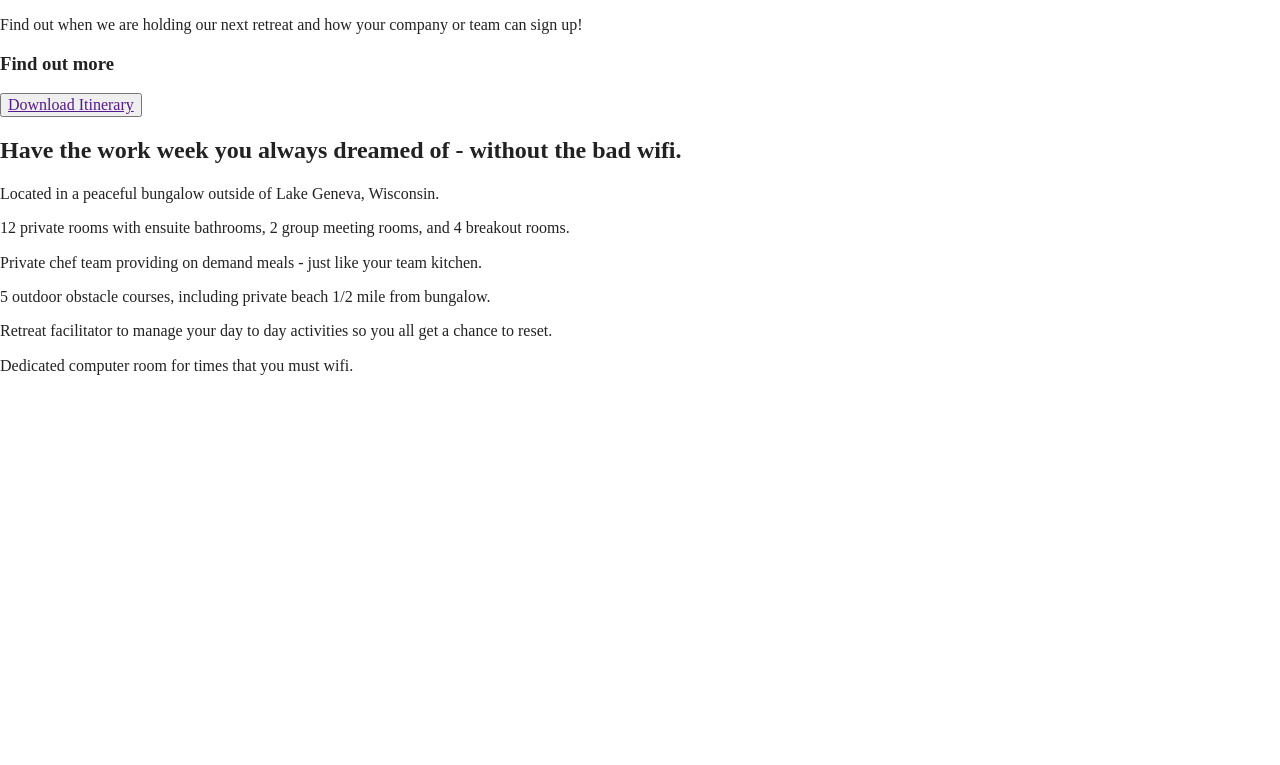
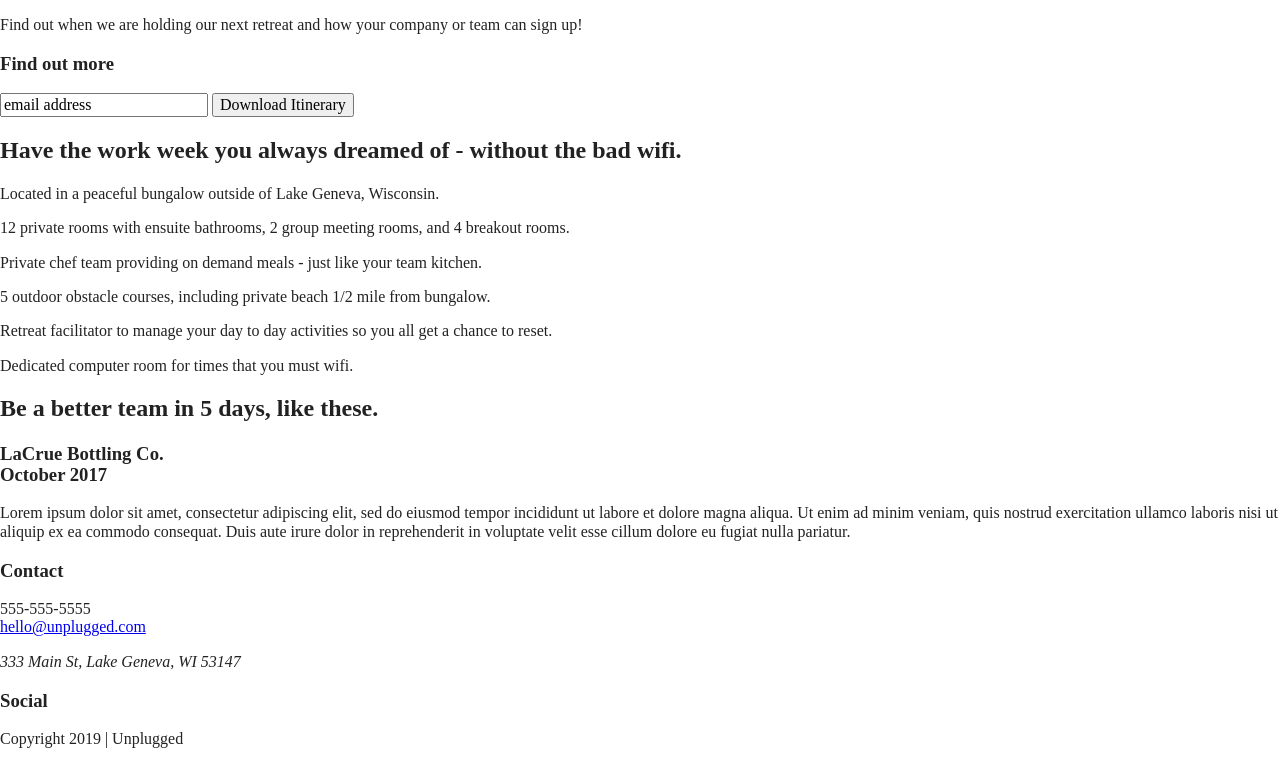
Before and after one commit to ryanjeffrey/unplugged-site, a website built with Parcel: page index.html in a window 1280 px wide. Shown: the part 265-1030 px from the top of the page. Before the commit the page ends 800 px from the top, so only its background shows below. Built offline with nearby package versions, Linux system fonts and the light colour scheme.

Commit message:
Added copy and structural html to shell

```diff
--- a/index.html
+++ b/index.html
@@ -3,7 +3,7 @@
 
 <head>
   <meta charset="utf-8">
-  <title>Unplugged</title>
+  <title>Unplugged Retreat</title>
   <meta name="description" content="">
   <meta name="viewport" content="width=device-width, initial-scale=1">
 
@@ -37,24 +37,20 @@
         <li><a href="about/index.html" target="_blank">About</a></li>
       </ul>
     </nav>
+  </div> <!-- content-wrapper ends -->
 </header>
 
 
 <main>
 
-  <section>
-    <h1>Retreat from the desk, return refreshed.</h1>
-  </section>
+  <h1>Retreat from the desk, return refreshed.</h1>
 
   <aside>
     <h3>Want to join the next retreat?</h3>
     <p>Find out when we are holding our next retreat and how your company or team can sign up!</p>
     <h3>Find out more</h3>
-
-    <!-- e-mail input form here -->
-
-    <!-- link to itinerary download? -->
-    <button><a href="">Download Itinerary</a></button>
+    <input type="text" name="name" value="email address">
+    <input type="button" value="Download Itinerary">
   </aside>
 
   <section>
@@ -73,6 +69,15 @@
     <p>Dedicated computer room for times that you must wifi.</p>
   </section>
 
+  <section>
+    <h2>Be a better team in 5 days, like these.</h2>
+
+    <!-- previous-retreat.jpg -->
+
+    <h3>LaCrue Bottling Co.<br>October 2017</h3>
+    <p>Lorem ipsum dolor sit amet, consectetur adipiscing elit, sed do eiusmod tempor incididunt ut labore et dolore magna aliqua. Ut enim ad minim veniam, quis nostrud exercitation ullamco laboris nisi ut aliquip ex ea commodo consequat. Duis aute irure dolor in reprehenderit in voluptate velit esse cillum dolore eu fugiat nulla pariatur.</p>
+  </section>
+
 
 </main> <!-- main wrapper -->
 
@@ -80,21 +85,25 @@
   <div class="content-wrapper">
     <div class="footer-content">
       <div class="contact">
+        <h3>Contact</h3>
+        <p>555-555-5555 <br> <a href="mailto:hello@unplugged.com">hello@unplugged.com</a></p>
         <address>
-
+          333 Main St, Lake Geneva, WI 53147
         </address>
       </div>
       <div class="social">
+        <h3>Social</h3>
         <div class="social-icons">
           <p><a href="https://www.facebook.com/yoursite" target="_blank"></a></p>
-
-          <!-- other social links here -->
+          <p><a href="https://www.twitter.com/yoursite" target="_blank"></a></p>
+          <p><a href="https://www.instagram.com/yoursite" target="_blank"></a></p>
         </div>
       </div>
     </div> <!-- footer content ends -->
   </div> <!-- footer content-wrapper ends -->
 
   <div class="copyright">
+    <p>Copyright 2019 | Unplugged</p>
   </div>
 </footer>
 
```
